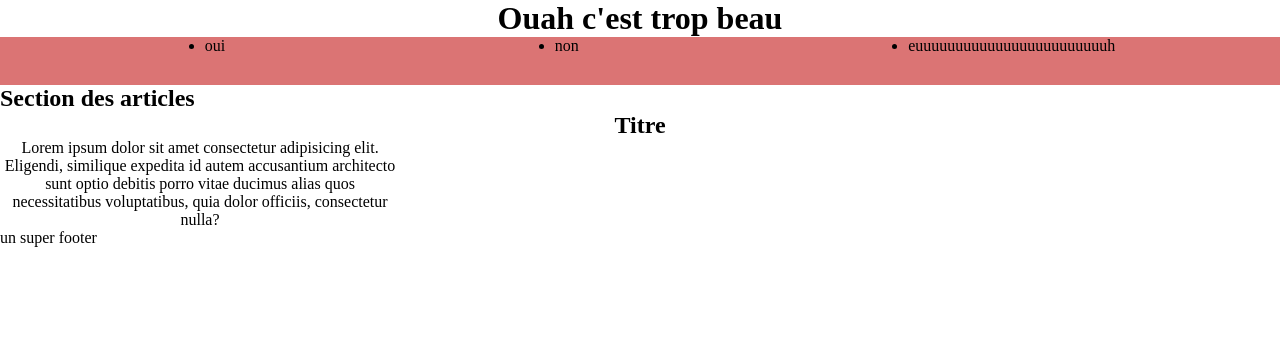
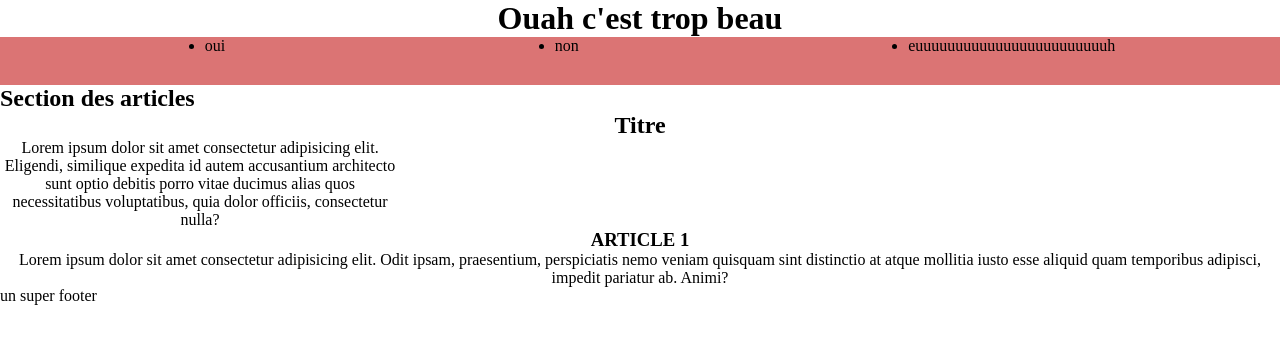
Before and after one commit to SedWhite/site_giteeee, a plain HTML site: page index.html in a window 1280 px wide. Drawn offline with Linux system fonts and the light colour scheme.

Commit message:
ajout article 1

```diff
--- a/index.html
+++ b/index.html
@@ -27,6 +27,12 @@
 
         <p>Lorem ipsum dolor sit amet consectetur adipisicing elit. Eligendi, similique expedita id autem accusantium architecto sunt optio debitis porro vitae ducimus alias quos necessitatibus voluptatibus, quia dolor officiis, consectetur nulla?</p>
 
+        <article>
+            <h3>ARTICLE 1</h3>
+            <p>Lorem ipsum dolor sit amet consectetur adipisicing elit. Odit ipsam, praesentium, perspiciatis nemo veniam quisquam sint distinctio at atque mollitia iusto esse aliquid quam temporibus adipisci, impedit pariatur ab. Animi?</p>
+        </article>
+
+
     </main>
 
     <footer>un super footer</footer>
```
